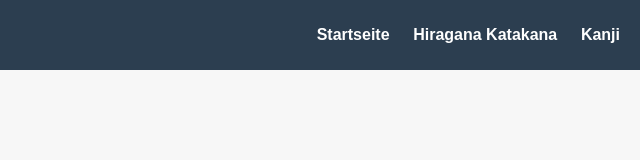
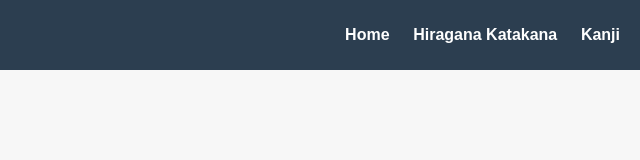
Before and after one commit to Slimeyzoo/LEARN_JAPANESE, a plain HTML site: page kanji.html in a window 1280 px wide. Shown: the full height of the page, 349-989 px from the left. Drawn offline with Linux system fonts and the light colour scheme.

Commit message:
Update kanji.html

```diff
--- a/kanji.html
+++ b/kanji.html
@@ -99,7 +99,7 @@
     <header>
     <h1>Learn Japanese</h1>
     <nav>
-      <a href="index.html">Startseite</a>
+      <a href="index.html">Home</a>
       <a href="KatakanaHiragana.html">Hiragana Katakana</a>
       <a href="kanji.html">Kanji</a>
       <a href="vocabulary.html">vocabulary</a>
```
